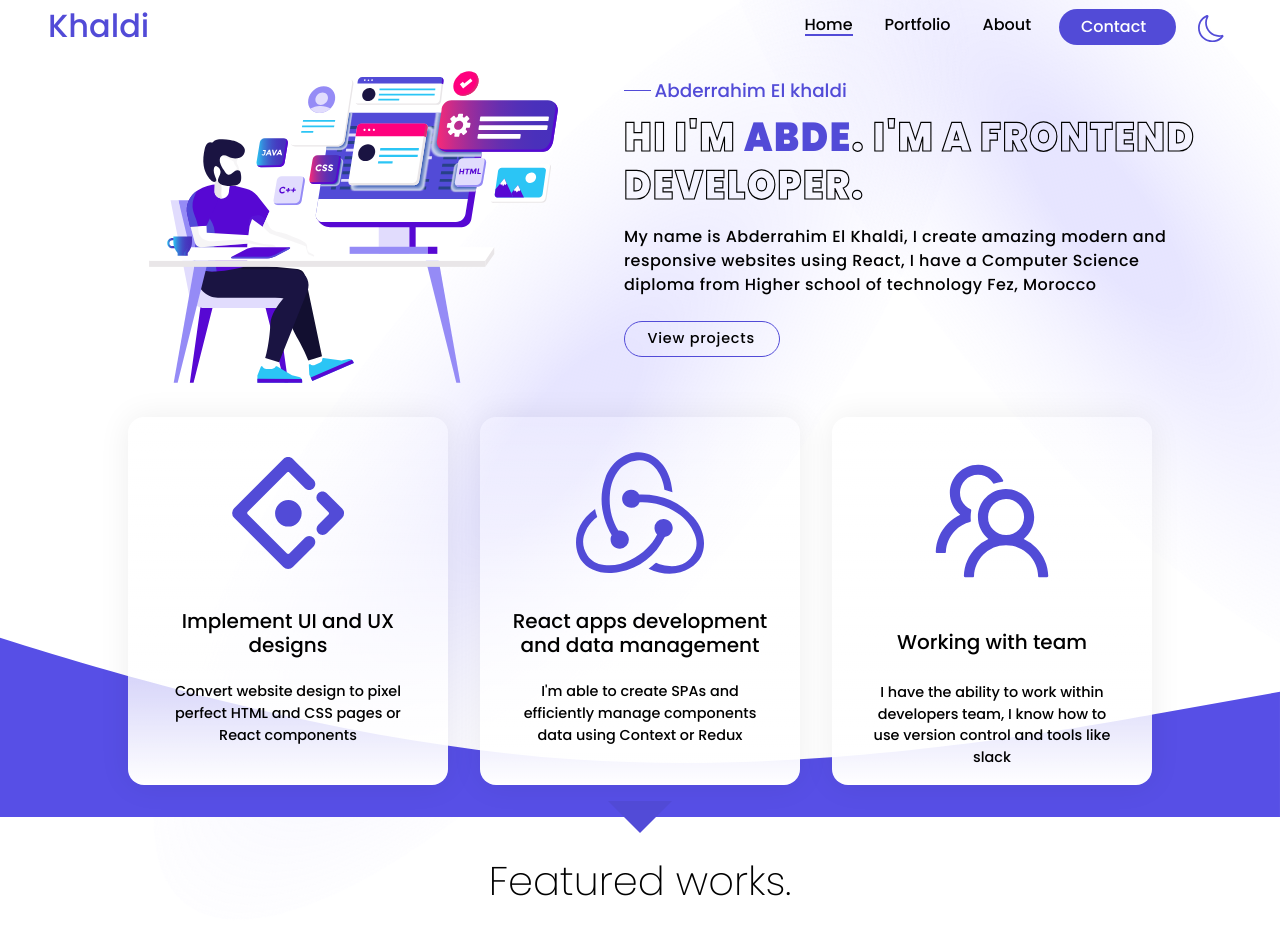
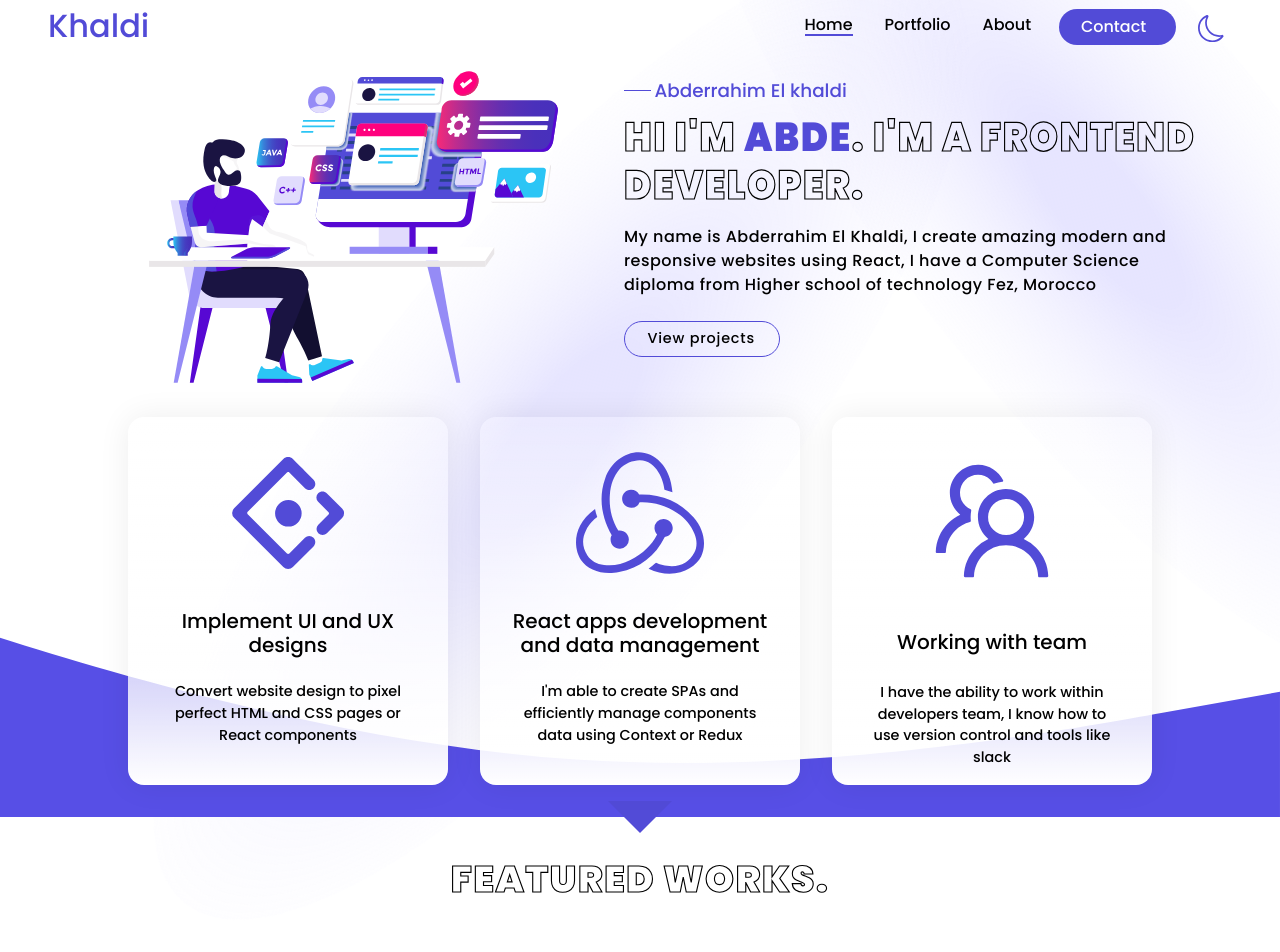
Before and after one commit to devkhaldi/portfolio, a React (Create React App) app: page / in a window 1280 px wide. Shown: the top 952 px of the page. Built offline with nearby package versions, Linux system fonts and the light colour scheme.

Commit message:
projects header

```diff
--- a/src/components/Project.css
+++ b/src/components/Project.css
@@ -80,7 +80,7 @@
   width: 16rem;
   z-index: 2;
   border-radius: 0.5rem;
-  box-shadow: 0 0 4rem rgba(0, 0, 0, 0.4);
+  box-shadow: 0 0 10rem rgba(0, 0, 0, 0.4);
 }
 .project .phone .phone-frame {
   position: absolute;
@@ -100,7 +100,7 @@
   right: 0rem;
 }
 .project:nth-child(3) .phone {
-  top: 6rem;
+  top: 8rem;
   right: 10rem;
 }
 .project:nth-child(4) .phone {
--- a/src/home/Projects.css
+++ b/src/home/Projects.css
@@ -12,12 +12,17 @@
   padding: 1.5rem 0;
 }
 .projects .header h1 {
-  font-size: 2.5rem;
-  font-weight: 200;
+  font-size: 2.3rem;
+  font-weight: 900;
   width: 40rem;
-  color: var(--black);
-  font-family: SF ui, "Poppins", sans-serif;
-  /* width: 16.8rem; */
+  color: transparent;
+  -webkit-text-stroke-width: 0.07rem;
+  -webkit-text-stroke-color: var(--black);
+  font-weight: 900;
+  text-transform: uppercase;
+  letter-spacing: 0.1rem;
+  transition: all 1s;
+  transform: scaleY(1.1);
 }
 
 .projects .btn-container {
```
